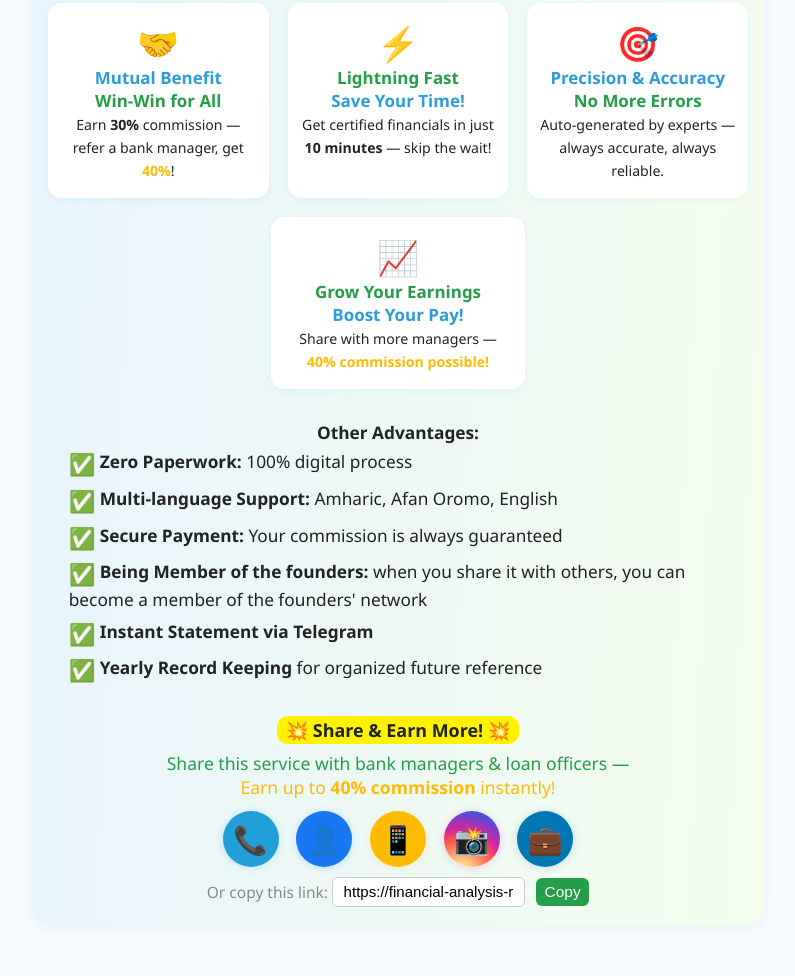
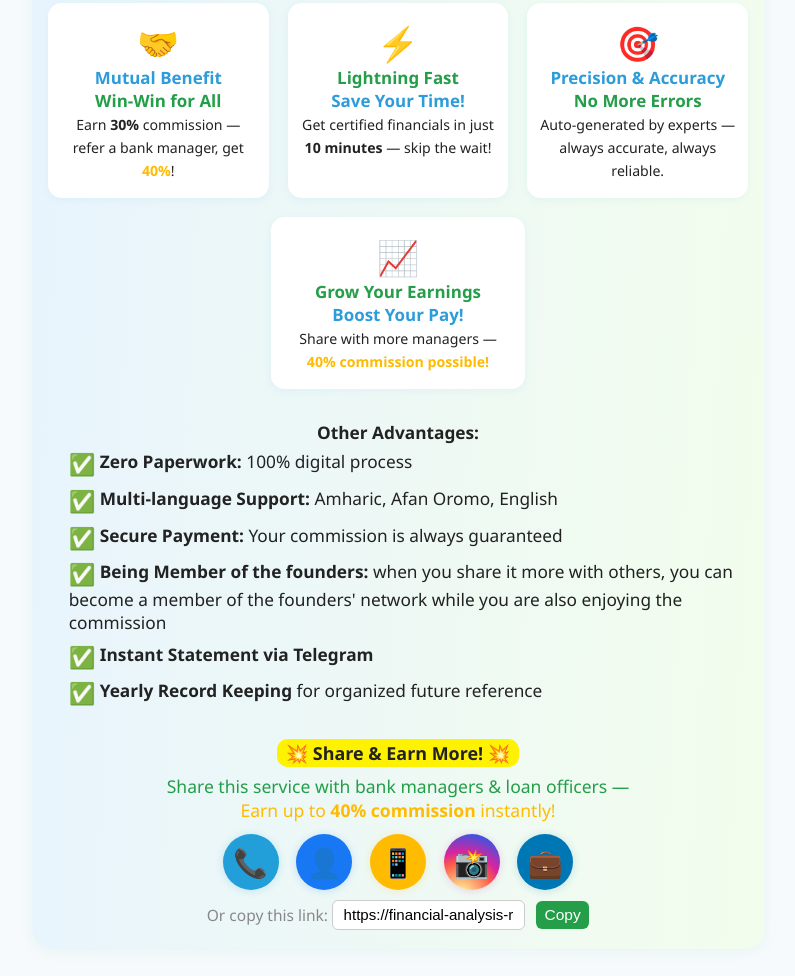
Before and after one commit to life181/financial-analysis-real-app, a plain HTML site: page index.html in a window 1280 px wide. Shown: the part 1857-2833 px from the top of the page, without its empty margins (242-1037 px from the left). Before the commit the page ends 2810 px from the top, so only its background shows below. Drawn offline with Linux system fonts and the light colour scheme.

Commit message:
index.html

```diff
--- a/index.html
+++ b/index.html
@@ -369,7 +369,7 @@
         <li style="margin-bottom:0.44em;"><span style="color:#249e49;font-size:1.23em;vertical-align:middle;">✅</span> <b>Multi-language Support:</b> Amharic, Afan Oromo, English</li>
         <li style="margin-bottom:0.44em;"><span style="color:#249e49;font-size:1.23em;vertical-align:middle;">✅</span> <b>Secure Payment:</b> Your commission is always guaranteed</li>
 
-        <li style="margin-bottom:0.44em;"><span style="color:#249e49;font-size:1.23em;vertical-align:middle;">✅</span> <b>Being Member of the founders:</b> when you share it with others, you can become a member of the founders' network</li>
+        <li style="margin-bottom:0.44em;"><span style="color:#249e49;font-size:1.23em;vertical-align:middle;">✅</span> <b>Being Member of the founders:</b> when you share it more with others, you can become a member of the founders' network while you are also enjoying the commission</li>
 
         <li style="margin-bottom:0.44em;"><span style="color:#249e49;font-size:1.23em;vertical-align:middle;">✅</span> <b>Instant Statement via Telegram</b></li>
         <li style="margin-bottom:0.44em;"><span style="color:#249e49;font-size:1.23em;vertical-align:middle;">✅</span> <b>Yearly Record Keeping</b> for organized future reference</li>
```
